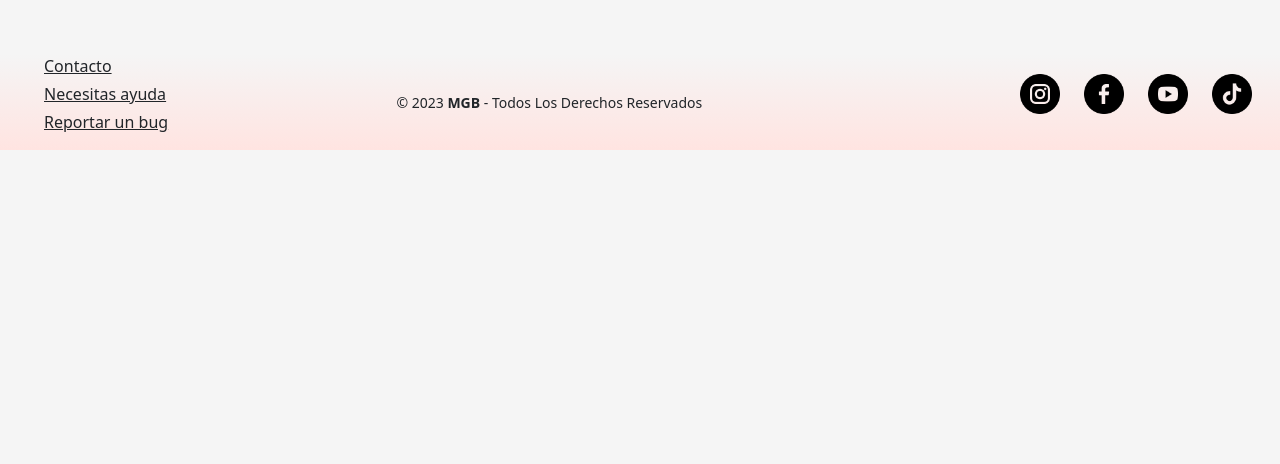
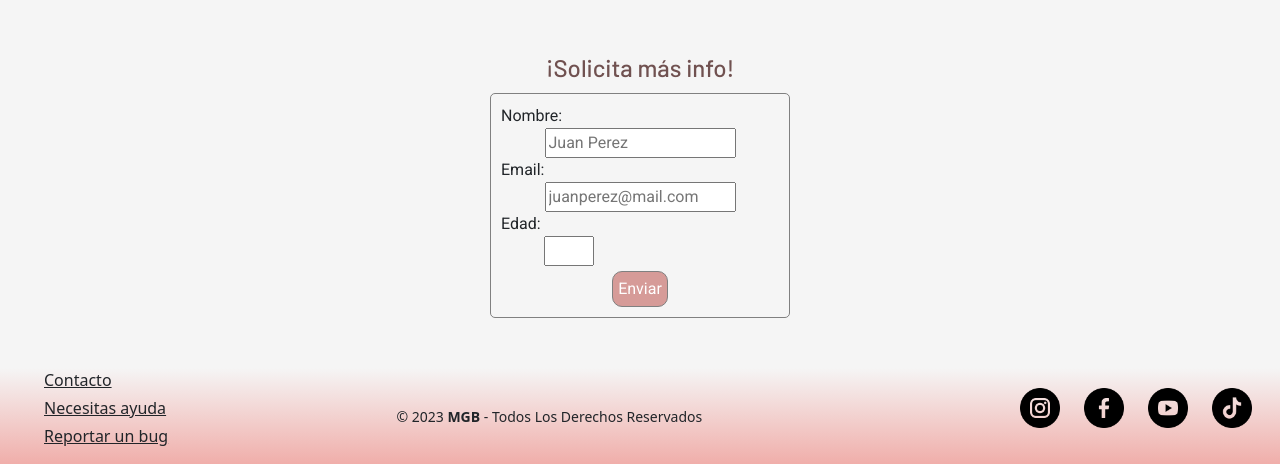
Before and after one commit to MauriGB/EffieRecetas, a plain HTML site: page pages/contacto.html in a window 1280 px wide. Shown: the part 1551-2015 px from the top of the page. Before the commit the page ends 1701 px from the top, so only its background shows below. Drawn offline with nearby package versions, Linux system fonts and the light colour scheme.

Commit message:
entrega final

```diff
--- a/pages/contacto.html
+++ b/pages/contacto.html
@@ -25,7 +25,7 @@
                     <a href="tips.html" class="text-decoration-none nav__text">Tips</a>
                 </li>
                 <li class="list-inline-item text-center rounded-bottom-4 pb-2 border border-top-0 shadow nav__li">
-                    <a href="informacion.html" class="text-decoration-none nav__text">Información</a>
+                    <a href="informacion.html" class="text-decoration-none nav__text">Info</a>
                 </li>
                 <li class="active list-inline-item text-center rounded-bottom-4 pb-2 border border-top-0 shadow nav__li">
                     <a href="contacto.html" class="text-decoration-none nav__text">Contacto</a>
@@ -80,6 +80,21 @@
                 <h3>Academia</h3>
                 <iframe src="https://www.google.com/maps/embed?pb=!1m18!1m12!1m3!1d191560.83462817414!2d1.975725939988887!3d41.392808441454655!2m3!1f0!2f0!3f0!3m2!1i1024!2i768!4f13.1!3m3!1m2!1s0x12a49816718e30e5%3A0x44b0fb3d4f47660a!2sBarcelona%2C%20Spain!5e0!3m2!1sen!2sar!4v1684191214321!5m2!1sen!2sar" width="600" height="450" style="border:0;" allowfullscreen="" loading="lazy" referrerpolicy="no-referrer-when-downgrade"></iframe>
             </div>
+            <div>
+                <h4 class="titulo__form">¡Solicita más info!</h4>
+                <form class="form">
+                    <label for="nombre" class="label">Nombre:</label>
+                    <input type="text" class="input" name="nombre" required placeholder="Juan Perez">
+
+                    <label for="email" class="label">Email:</label>
+                    <input type="email" class="input" name="email" required placeholder="juanperez@mail.com">
+
+                    <label for="edad" class="label">Edad:</label>
+                    <input type="number" class="input edad" name="edad" required min="15">
+
+                    <input type="submit" class="input enviar" value="Enviar">
+                </form>
+            </div>
         </aside>
     </main>
     <footer class="container-fluid justify-content-between pie_pagina column-gap-0">
--- a/scss/abstract/_extend.scss
+++ b/scss/abstract/_extend.scss
@@ -8,5 +8,5 @@
 }
 .gradient-box{
     border-radius: 15px;
-    background: linear-gradient(142deg, rgba(255,228,225,1) 0%, rgba(255,255,255,0) 33%, rgba(255,255,255,0) 63%, rgba(255,228,225,1) 100%);
+    background: linear-gradient(142deg, #F0AEAA 0%, rgba(255,255,255,0) 33%, rgba(255,255,255,0) 63%, #F0AEAA 100%);
 }
--- a/scss/components/_contacto.scss
+++ b/scss/components/_contacto.scss
@@ -28,3 +28,37 @@
     min-height: 150px;
   }
 }
+.form{
+  max-width: 300px;
+  margin: 0 auto;
+  margin-bottom: 50px;
+  border: solid 1px grey;
+  border-radius: 5px;
+  padding: 10px;
+  font-family: 'Roboto', sans-serif;
+  .label{
+    display: block;
+    margin-bottom: 10px;
+    margin: $m-auto;
+  }
+  .input{
+    display: block;
+    margin-bottom: 10px;
+    margin: $m-auto;
+  }
+  .edad{
+    width: 50px;
+    margin-left: 43px;
+  }
+  .enviar {
+    background-color: #D69B98;
+    color: white;
+    border: none;
+    padding: 5px;
+    cursor: pointer;
+    border-radius: 10px;
+    margin: $m-auto;
+    margin-top: 5px;
+    border: solid 1.5px grey;
+  }
+}
--- a/scss/components/_footer.scss
+++ b/scss/components/_footer.scss
@@ -1,5 +1,5 @@
 .pie_pagina {
-    background: linear-gradient(to bottom, transparent, mistyrose);
+    background: linear-gradient(to bottom, transparent, #F0AEAA);
 }
 .redes {
     li{
--- a/scss/components/_queris.scss
+++ b/scss/components/_queris.scss
@@ -1,6 +1,13 @@
+@media (max-width: 991px) {
+    .box__recetas {
+        width: 40vw;
+    }
+
+}
+
 @media (max-width: 576px) {
     .nav__text{
-        font-size: $f-size-res;
+        font-size: 16px;
     }
 
     header {
@@ -37,4 +44,12 @@
           height: 400px;
         }
       }
+
+    .box__recetas {
+        width: 90vw;
+    }
+
+    .section__info {
+        padding: 20px !important;
+    }
 }
--- a/scss/components/_titulos.scss
+++ b/scss/components/_titulos.scss
@@ -36,7 +36,7 @@ header {
 }
 
 .titulobox__recetas {
-    background-color: map-get($map: $paleta, $key:'primario' );
+    background-color: #F0AEAA;
     border-start-start-radius: 15px;
     border-top-right-radius: 15px;
     width: 200px;
@@ -67,3 +67,11 @@ header {
     font-family: 'Libre Baskerville', serif;
     font-size: $f-size;
 }
+
+.titulo__form {
+    font-family: 'Barlow', sans-serif;
+    margin: $m-auto;
+    text-align: center;
+    margin-bottom: 10px;
+    color: #705150;
+}
```
Also changed, not shown: index.html (+1 -1 lines), pages/informacion.html (+5 -5 lines), pages/recetas.html (+1 -1 lines), pages/tips.html (+1 -1 lines), css/style.css, 1 other file.
